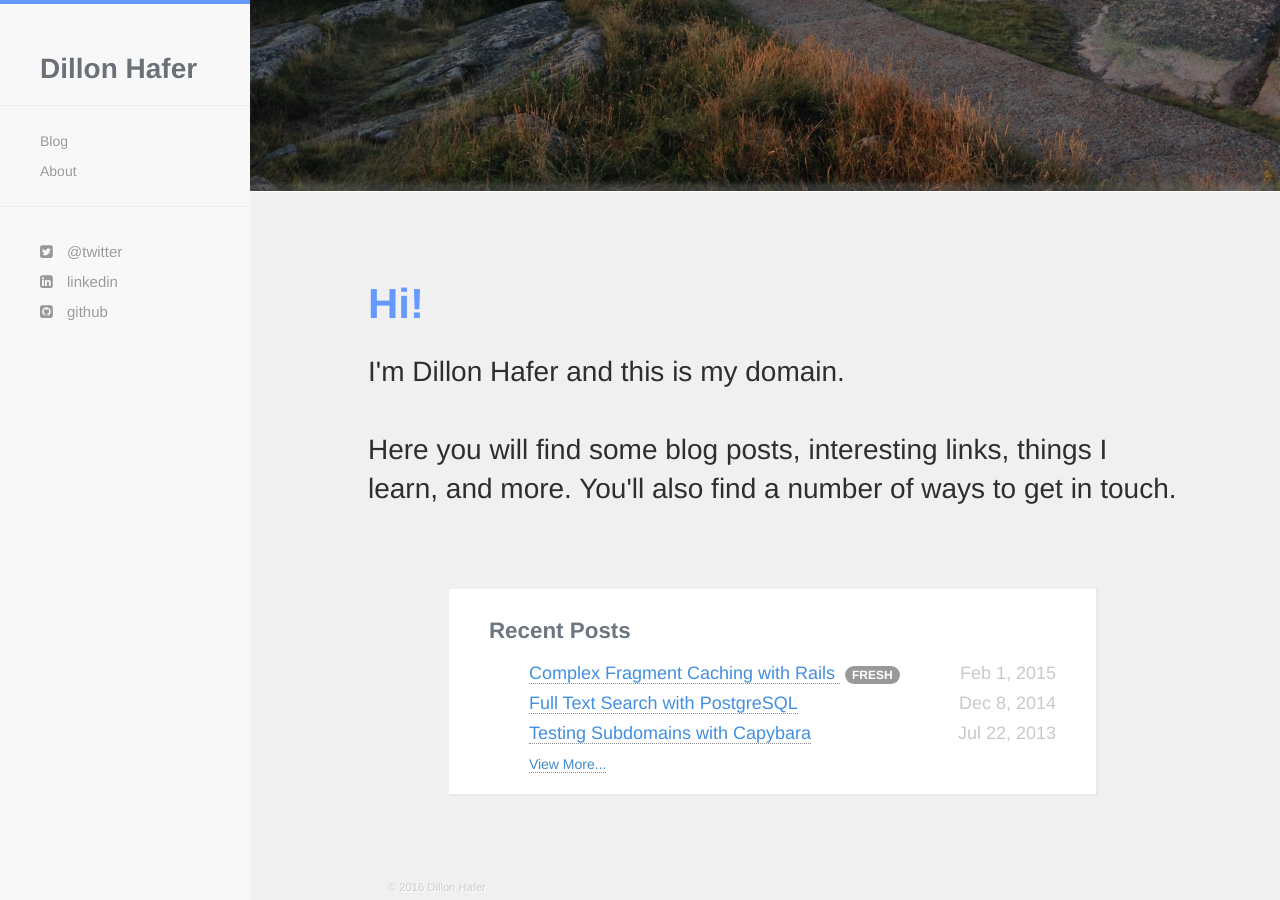
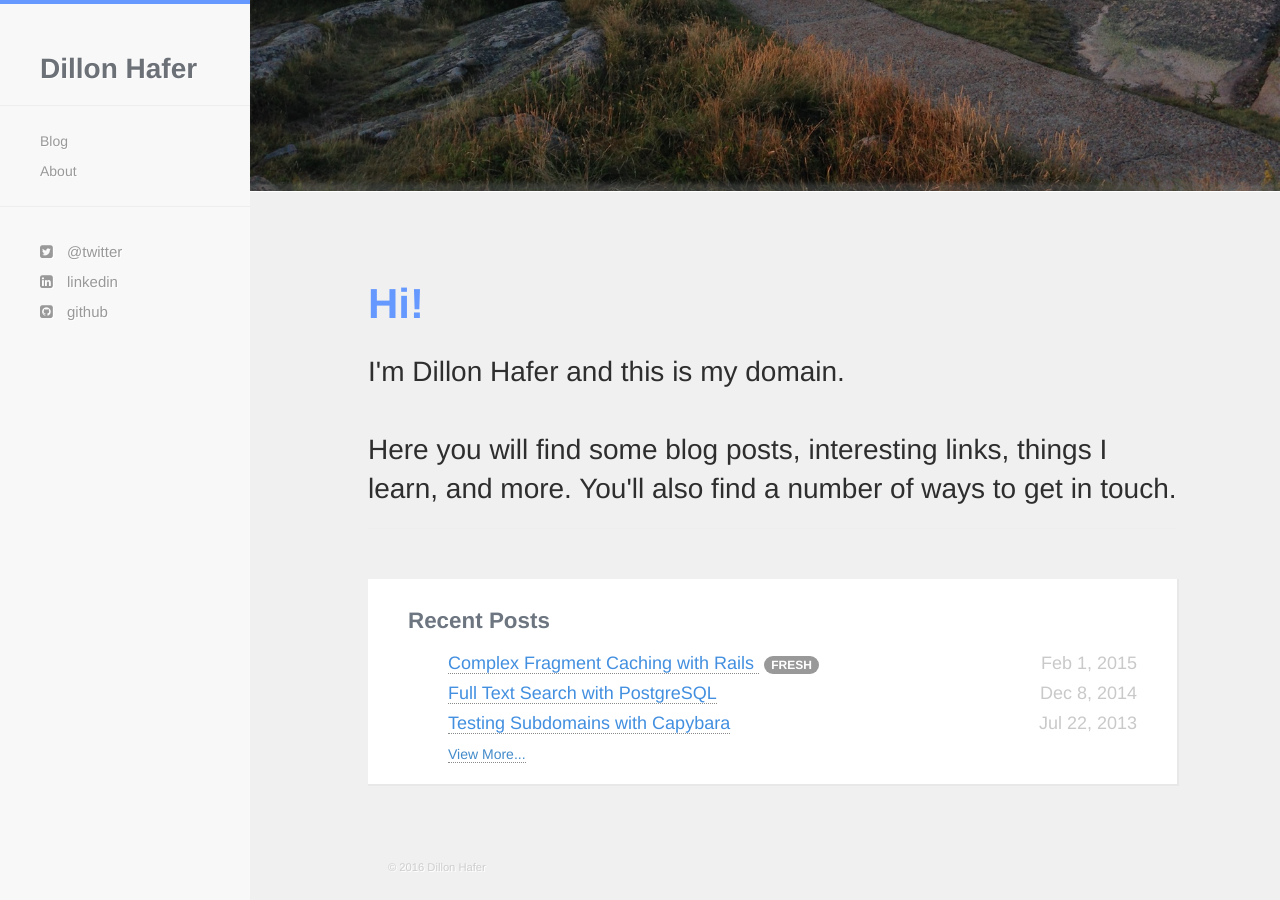
Before and after one commit to dillonhafer/dillonhafer.github.io, a Jekyll site: the page built from index.html, in a window 1280 px wide and 900 px high, scrolled down 512 px. Built offline with Jekyll 4.4.1, drawn with Linux system fonts in a browser that asks for light colours; nearby versions of some CDN libraries.

Commit message:
Make recent posts wider

```diff
--- a/css/hc.css
+++ b/css/hc.css
@@ -450,7 +450,6 @@ time
   background-color:#fff;
   color:#4d4d4d;
   box-shadow:1px 1px 0 1px #e8e8e8;
-  margin:10px 10%;
   padding:10px 40px
 }
 
```
